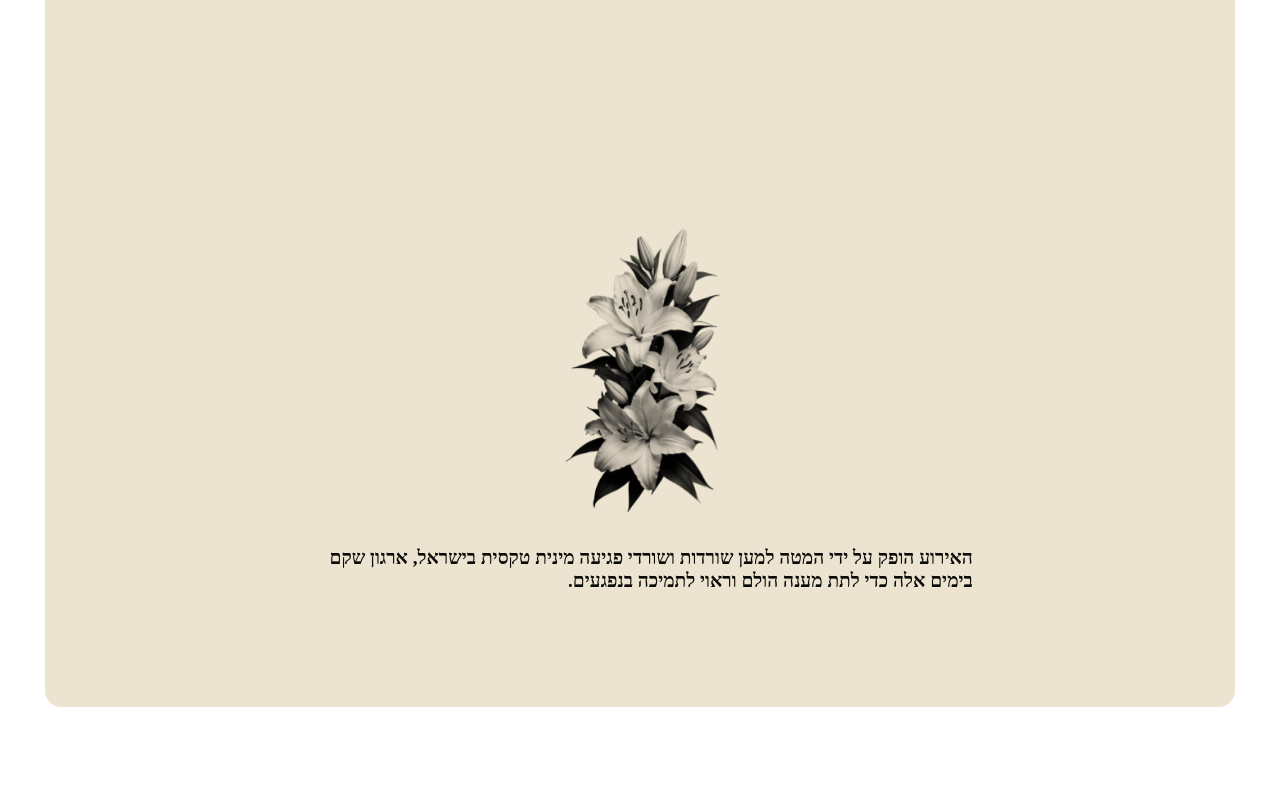
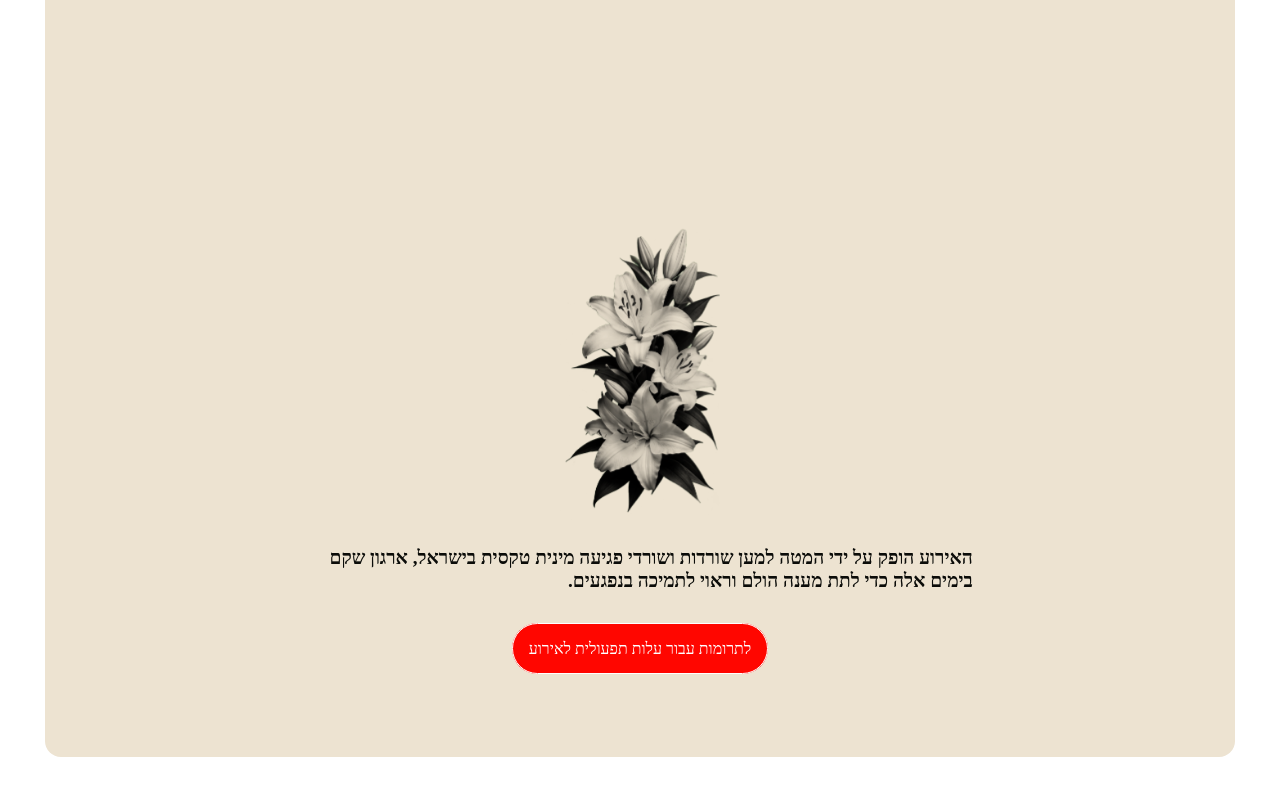
Before and after one commit to nav87pow/Shoshana, a plain HTML site: page index.html in a window 1280 px wide. Shown: the part 3964-4760 px from the top of the page. Before the commit the page ends 4716 px from the top, so only its background shows below. Drawn offline with Linux system fonts and the light colour scheme; a web font is replaced by a local one.

Commit message:
donate btn update

```diff
--- a/index.html
+++ b/index.html
@@ -113,7 +113,7 @@
 </li>
 </ul>
 
-<a class="CTA" href="https://forms.fillout.com/t/tRcYpbFEnbus"  target="_blank" rel="noopener noreferrer"">
+<a class="CTA" href="https://forms.fillout.com/t/tRcYpbFEnbus"  target="_blank" rel="noopener noreferrer">
 
   <span>הצטרפו אלינו</span>
 
@@ -129,6 +129,10 @@
   <p>
     האירוע הופק על ידי המטה למען שורדות ושורדי פגיעה מינית טקסית בישראל, ארגון שקם בימים אלה כדי לתת מענה הולם וראוי לתמיכה בנפגעים.
   </p>
+
+  <a class="donate"
+  target="_blank" rel="noopener noreferrer"
+  href="https://links.payboxapp.com/M7T3S3C6b2b">לתרומות עבור עלות תפעולית לאירוע</a>
 </section>
 
 </main>
--- a/style.css
+++ b/style.css
@@ -78,7 +78,7 @@ section.text{
 .hero h2{
   font-size: 1.8rem;
         line-height: 1.4;
-
+  margin-bottom: 0;
 }
 sup{
   font-size: 1rem;
@@ -302,7 +302,19 @@ a.CTA span{
 .modal-close::first-line {
   font-size: 1.4rem;
 }
-
+a.donate{
+  color: var(--bg-page);
+    font-size: 1rem;
+    font-family: "David Libre", serif;
+    background-color: var(--red);
+    padding: 1rem;
+    border-radius: 8rem;
+    text-decoration: none;
+    border: 1px solid var(--bg-page);
+}
+.closer p {
+  margin-bottom: 2.8rem;
+}
 @media (min-width: 768px) {
  aside{
   font-size: 1.2rem;
```
Also changed, not shown: src/shoshana_vid_edit.jpg (added).
